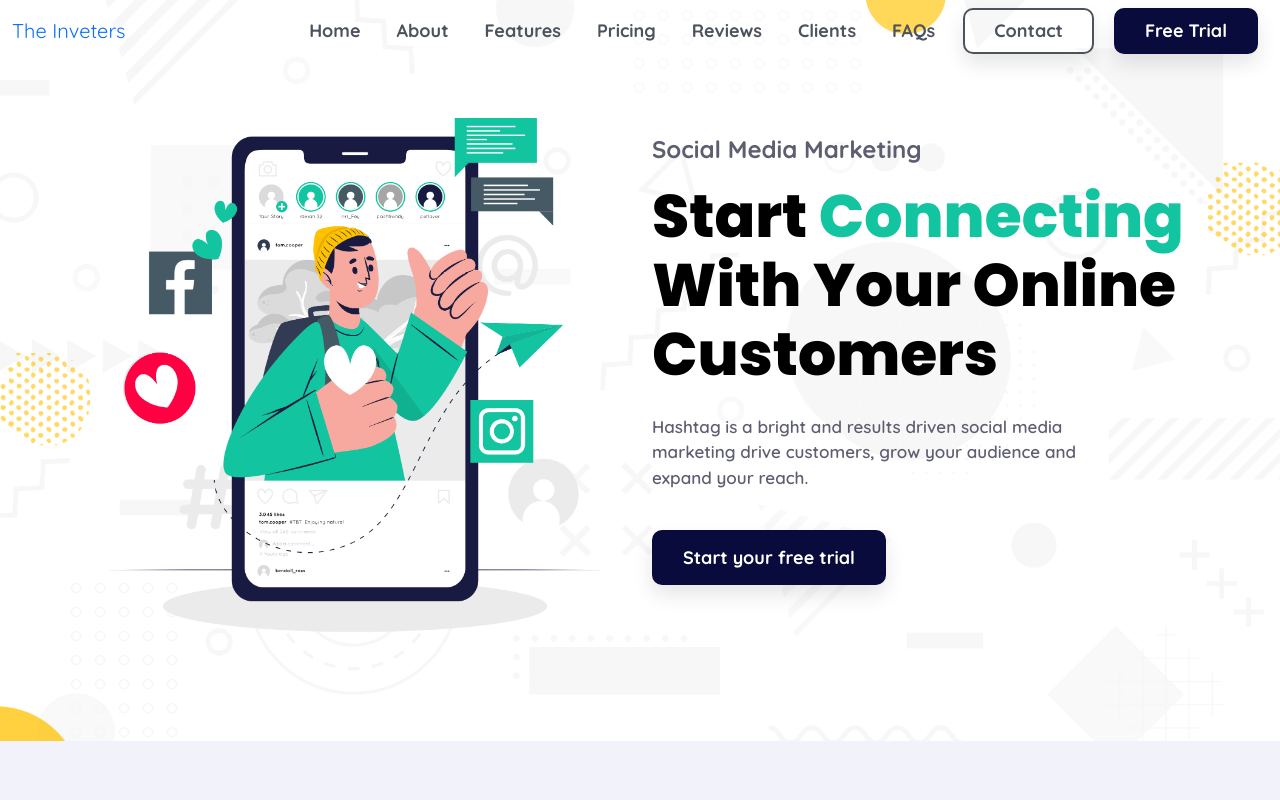
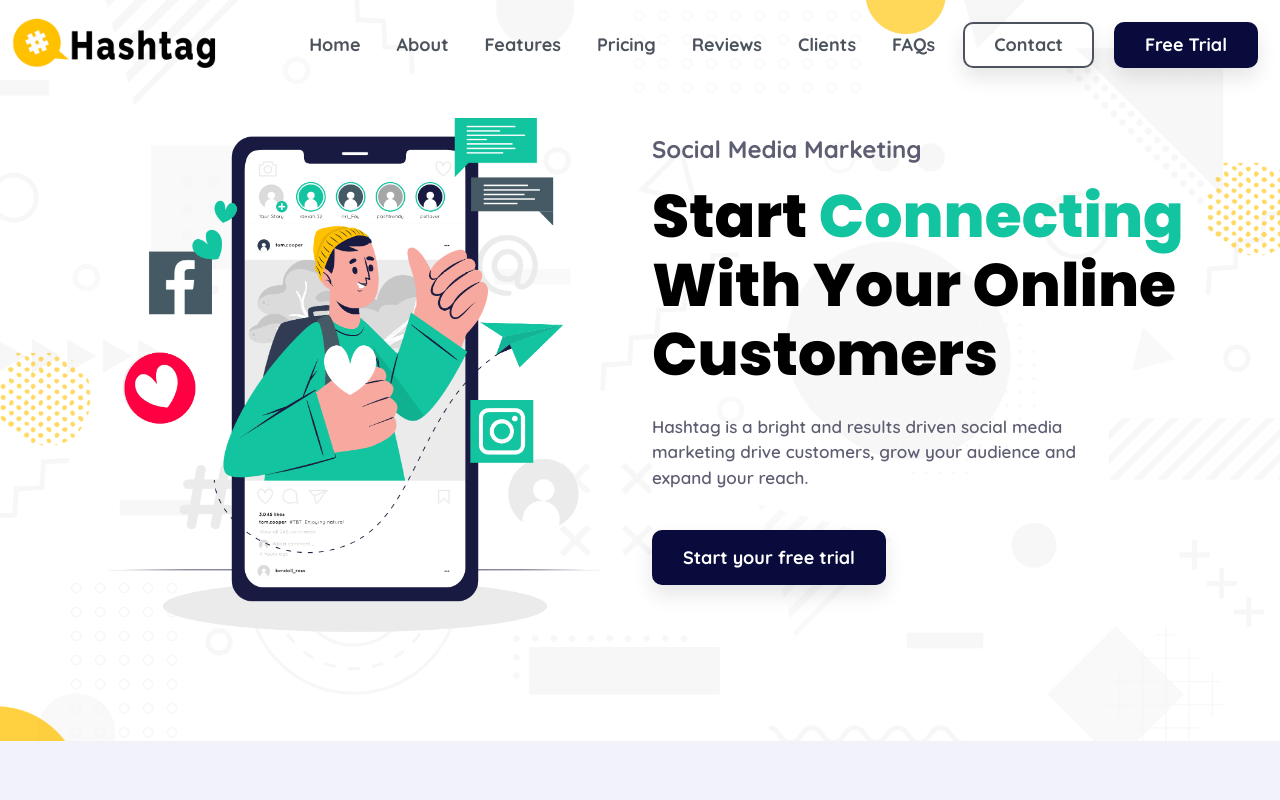
Before and after one commit to webcodingravi/social-marketing.github.io, a plain HTML site: page index.html in a window 1280 px wide. Shown: the top 800 px of the page. Drawn offline with Linux system fonts and the light colour scheme.

Commit message:
Update index.html

```diff
--- a/index.html
+++ b/index.html
@@ -31,8 +31,8 @@
   <nav class="navbar navbar-expand-lg fixed-top">
     <div class="container-fluid">
       <a class="navbar-brand" href="#">
-<!--         <img src="assets/images/logo-new.png" class="img-fluid" alt="logo"> -->
-        The Inveters
+ <img src="assets/images/logo-new.png" class="img-fluid" alt="logo">
+
       </a>
       <button class="navbar-toggler pe-0" type="button" data-bs-toggle="collapse"
       data-bs-target="#navbarNav" aria-controls="navbarNav" aria-expanded="false" aria-label="Toggle navigation">
```
